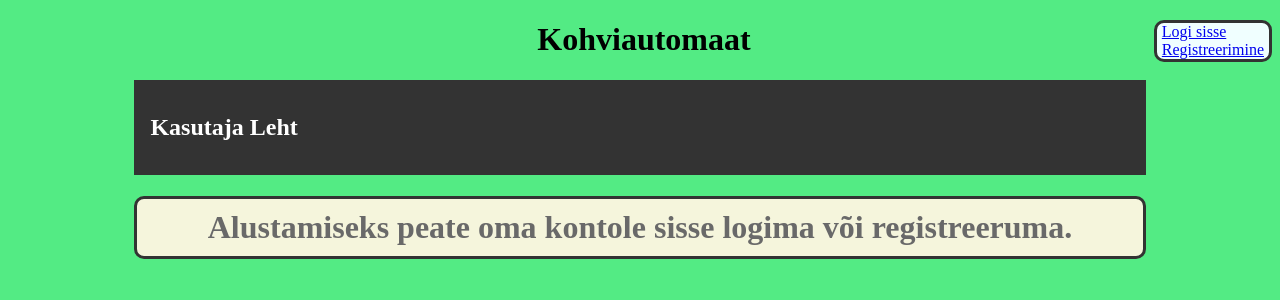
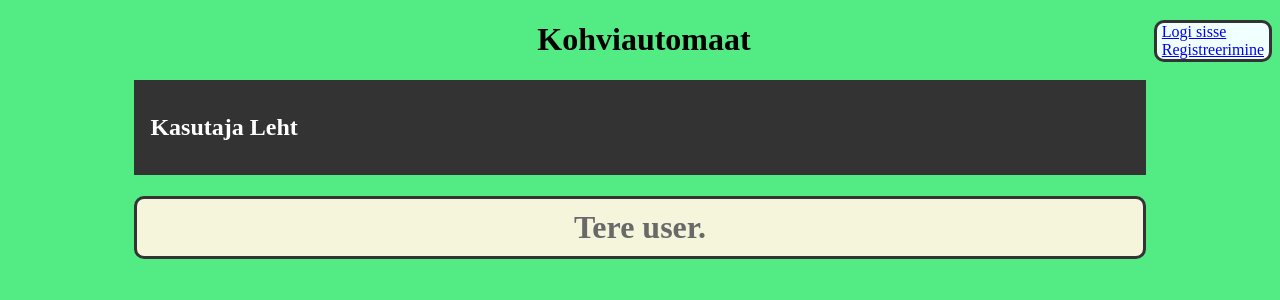
Before and after one commit to KiLcRaFt/Kohviautomaat-PHP, a PHP site: page /kasutajaleht.php in a window 1280 px wide. Shown: the top 300 px of the page. Run offline with PHP 8.4, Linux system fonts and the light colour scheme; data that the repository does not hold is empty.

Commit message:
Muudetud põhilehe kirjeldus

```diff
--- a/kohviautomat/kasutajaleht.php
+++ b/kohviautomat/kasutajaleht.php
@@ -116,7 +116,7 @@ if(!isAdmin()) {
 </nav>
 <?php
 if(!isset($_SESSION["kasutaja"])) {
-    echo "<h1 id='eikasutaja'><p>Alustamiseks peate oma kontole sisse logima või registreeruma.</p></h1>";
+    echo "<h1 id='eikasutaja'><p>Tere user.</p></h1>";
 }
 ?>
 <?php
```
